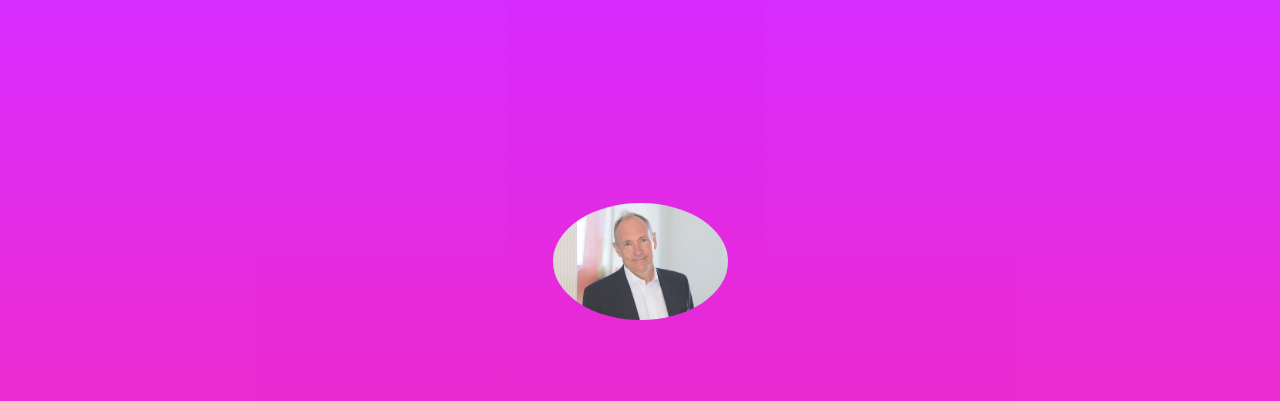
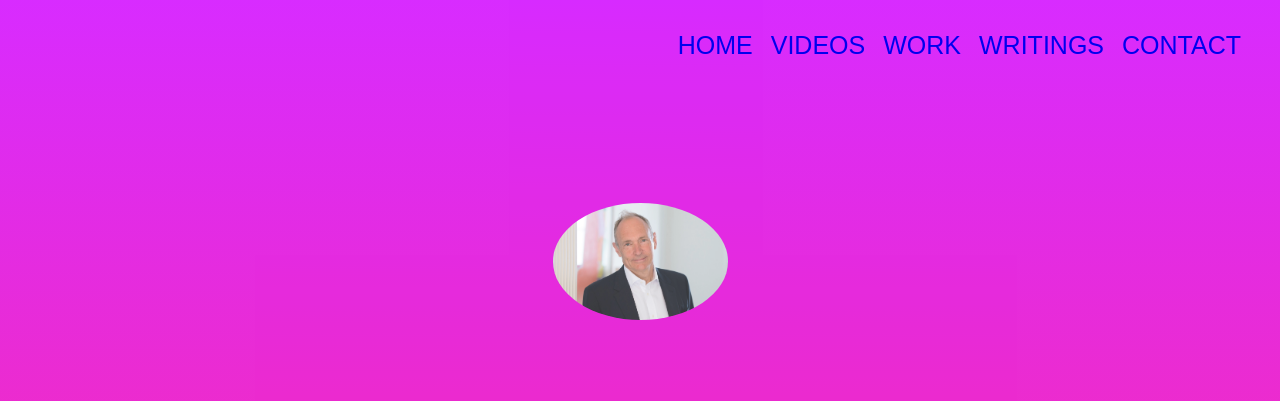
Before and after one commit to Gurgur646/project58, a plain HTML site: page index.html in a window 1280 px wide. Shown: the top 401 px of the page. Drawn offline with Linux system fonts and the light colour scheme.

Commit message:
Add files via upload

```diff
--- a/index.html
+++ b/index.html
@@ -4,20 +4,23 @@
 <head>
     <title>Tim Berners Lee</title>
     <link rel="stylesheet" href="style.css">
+    <link rel="preconnect" href="https://fonts.gstatic.com">
+    <link href="https://fonts.googleapis.com/css2?family=Noto+Serif:wght@700&display=swap" rel="stylesheet">
+    <link href="https://fonts.googleapis.com/css?family=Cinzel+Decorative&display=swap" rel="stylesheet">
 </head>
 
 <body>
     <ul class="menu">
-    <li class="links">Home</li>
-        <li class="links">My Videos</li>
-        <li class="links">Work</li>
-        <li class="links">Writings</li>
-        <li class="links">Contacts</li>
+        <li class="links"><a href="#welcome">HOME</a></li>
+        <li class="links"><a href="#videos">VIDEOS</a></li>
+        <li class="links"><a href="#work">WORK</a></li>
+        <li class="links"><a href="#writings">WRITINGS</a></li>
+        <li class="links"><a href="#contact">CONTACT</a></li>
     </ul>
     <section id="welcome">
         <div class="parallax-inner">
             <img src="tim.jpeg" class="profile" />
-            <h1>I am<br><span id="name">Tim Berens Lee</span>
+            <h1>I am<br><span id="name">Tim Berners Lee</span>
             </h1>
             <h2>I am the founder www:World Wide Web</h2>
 
@@ -28,4 +31,24 @@
         <div class="line"></div>
         <p>Tim Berners-Lee is a software engineer who invented the Internet (or the World Wide Web) in 1989 while at CERN, the European Particle Physics Laboratory. He is director of the World Wide Web Consortium that he founded and a Professor in the Computer Science Department at the University of Oxford. In 2001 he became a Fellow of the Royal Society and in 2004 he was knighted.<br><br>In 1994 Berners-Lee founded the World Wide Web Consortium (W3C) at the Laboratory of Computer Science (LCS) at the Massachusetts Institute of Technology in Boston. It was made up of companies that wanted to work together to create Web standards and also improve the Web. It was quickly agreed that the technology should be free of royalties and patents. Berners-Lee has served as director of this W3C since it was founded. In 1995 Microsoft produced the first version of Internet Explorer and this commercial browser created enormous growth in websites and web users. The Web was first used for e-commerce in 1997.</p>
     </section>
-</body></html>
+    <section id="videos">
+        <h1>VIDEOS</h1>
+        <div class="line"></div>
+        <iframe width="1280" height="720" src="https://www.youtube.com/embed/rCplocVemjo" frameborder="0" allow="accelerometer; autoplay; clipboard-write; encrypted-media; gyroscope; picture-in-picture" allowfullscreen></iframe>
+        <br>
+        <br>
+
+    </section>
+    <section id="work">
+        <h1>WORK</h1>
+        <div class="line"></div>
+        <iframe width="900" height="1000" src="https://en.wikipedia.org/wiki/Tim_Berners-Lee#Career_and_research" frameborder="0"></iframe>
+    </section>
+    <section id="writings">
+        <h1>WRITINGS</h1>
+        <div class="line"></div>
+        <a class="article" href="https://webfoundation.org/2019/03/web-birthday-30" target="_blank">30 years on, what’s next ForTheWeb?</a> <br> <a class="article" href="https://interestingengineering.com/how-did-tim-berners-lee-change-the-world-with-the-world-wide-web" target="_blank">How Did Tim Berners-Lee Change the World With the World Wide Web?</a>
+    </section>
+</body>
+
+</html>
--- a/style.css
+++ b/style.css
@@ -24,6 +24,7 @@ body {
     width: 100%;
     height: 100%;
     opacity: 0.83;
+    z-index: 9;
 }
 
 h1 {
@@ -36,7 +37,7 @@ h1 {
 #name {
     font-size: 30px;
     line-height: 1.2;
-    font-family: cursive
+    font-family: 'Cinzel Decorative', cursive;
 }
 
 h2 {
@@ -72,3 +73,31 @@ p {
     text-align: center;
     vertical-align: middle;
 }
+.menu{
+    list-style: none;
+    font-family: sans-serif;
+    position: absolute;
+    top:10px;
+    right:30px;
+    z-index: 10;
+    cursor:pointer;
+}
+.links{
+    float: left;
+    color: aqua;
+    padding-top: 5px;
+    padding-left: 9px;
+    padding-right: 9px;
+    padding-bottom: 5px;
+    font-family: fantasy;
+    font-size: 25px;
+}
+.links:hover{
+    background-color: firebrick;
+}
+a{
+    text-decoration: none;
+}
+html{
+    scroll-behavior: smooth;
+}
```
